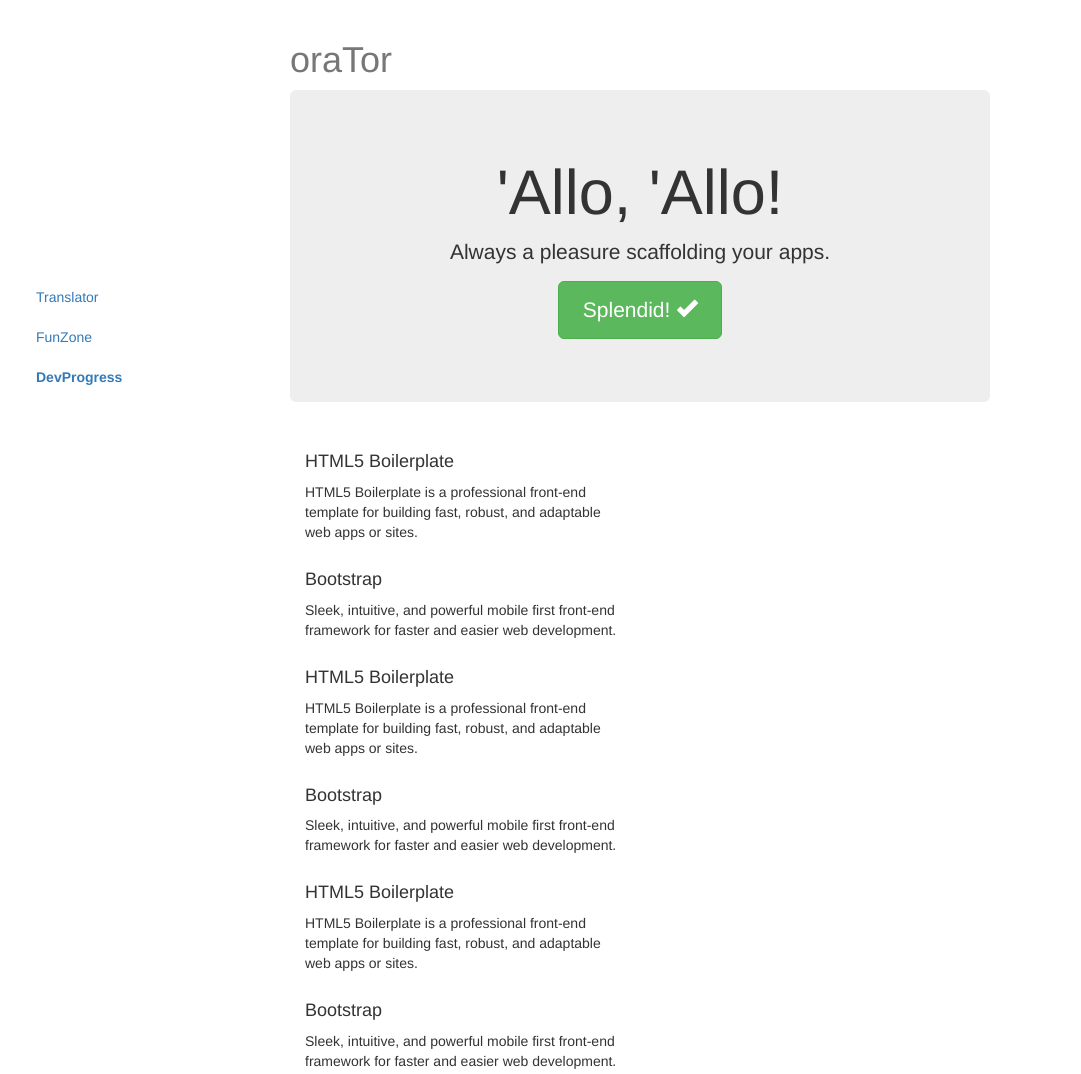
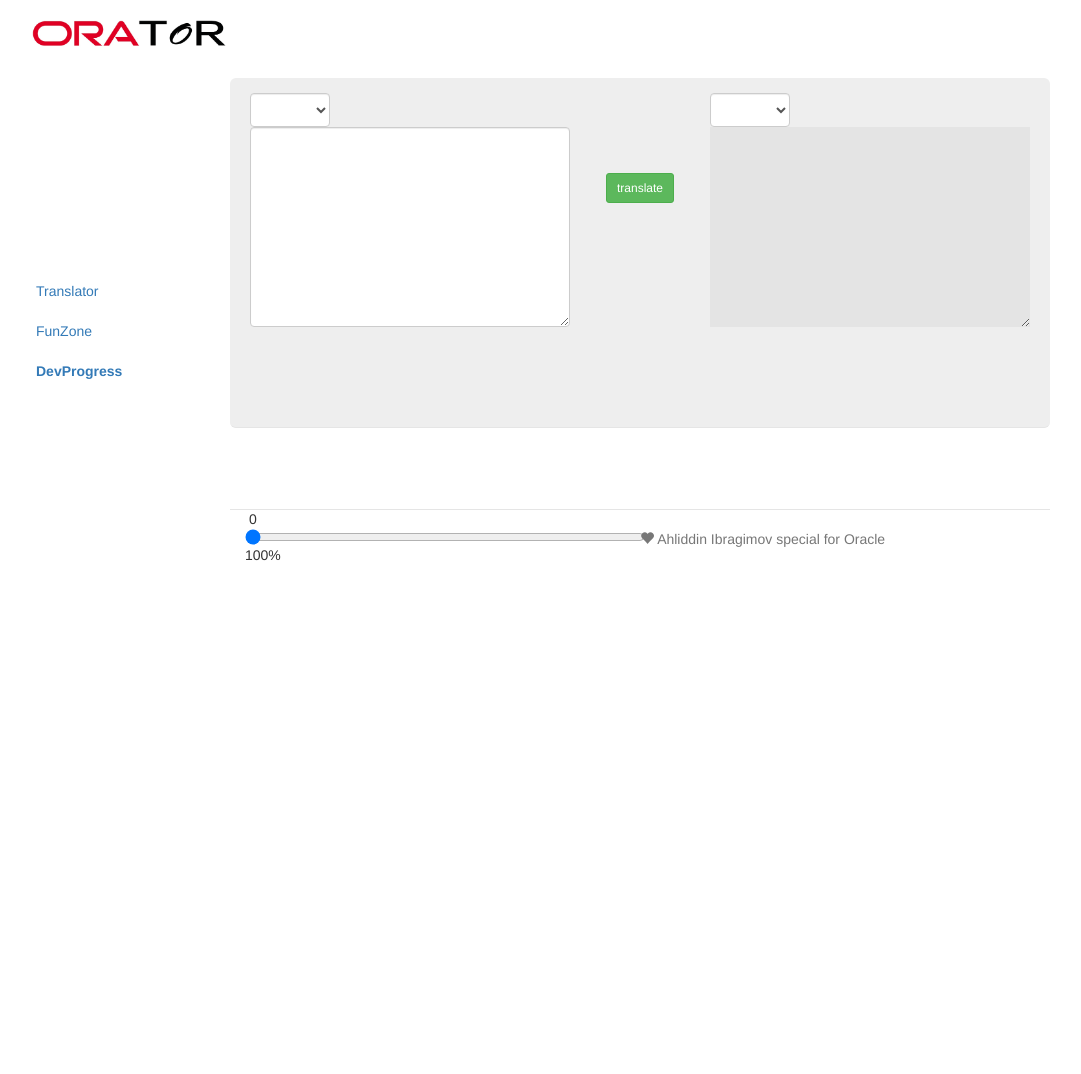
Before and after one commit to ahliddin/oraTor, a website: page app/index.html in a window 1280 px wide. Shown: the top 1074 px of the page, without its empty margins (0-1081 px from the left). After the commit the page ends 800 px from the top, so only its background shows below. Drawn offline with nearby package versions, Linux system fonts and the light colour scheme; files that its build step writes are made by us from their sources.

Commit message:
added the logo, input/output textareas,etc

```diff
--- a/app/index.html
+++ b/app/index.html
@@ -11,10 +11,18 @@
 
         <link rel="stylesheet" href="styles/main.css">
         <!-- endbuild -->
+
     </head>
     <body data-spy="scroll" data-target="#sidebar">
+
+        <header class="header">
+            <figure>
+                <img src="images/logo.png" alt="oraTor" width="200">
+            </figure>
+        </header>
+
         <section id="sidebar" class="sidebar">
-            <ul class="navbar nav nav-list affix" data-spy="affix">
+            <ul class="navbar nav nav-list affix-top" data-spy="affix" data-offset-top="50">
                 <li class="active"><a href="#translator">Translator</a></li>
                 <li><a href="#funzone">FunZone</a></li>
                 <li><a href="#devprogress">DevProgress</a></li>
@@ -22,74 +30,46 @@
         </section>
 
         <div class="container">
-            <h1 class="text-muted">oraTor</h1>
+            <!-- <h1 class="text-muted">oraTor</h1> -->
 
-            <section id='translator' class="jumbotron">
-                <h1>'Allo, 'Allo!</h1>
-                <p class="lead">Always a pleasure scaffolding your apps.</p>
-                <p><a class="btn btn-lg btn-success" href="#">Splendid! <span class="glyphicon glyphicon-ok"></span></a></p>
+            <section  id='translator' class="jumbotron">
+
+                <section class="input">
+                    <select class="form-control lang-input"
+                            data-bind="options:inputLangs">
+
+                    </select>
+
+                    <textarea  class="text-input form-control" rows="15" cols="50"></textarea>
+                </section>
+
+                <section class="output">
+                    <select class="form-control lang-output"
+                            data-bind="options: outputLangs">
+
+                    </select>
+
+                    <textarea  class="form text-output" rows="15" cols="50" disabled></textarea>
+                </section>
+
+                <div id="trans-btn">
+                    <button class="btn btn-success btn-sm" > translate </button>
+                </div>
+
             </section>
 
             <section id="funzone" class="row marketing">
                 <div class="col-lg-6">
-                    <h4>HTML5 Boilerplate</h4>
-                    <p>HTML5 Boilerplate is a professional front-end template for building fast, robust, and adaptable web apps or sites.</p>
+
+            </section>
 
 
-
-                    <h4>Bootstrap</h4>
-                    <p>Sleek, intuitive, and powerful mobile first front-end framework for faster and easier web development.</p>
-
-<h4>HTML5 Boilerplate</h4>
-                    <p>HTML5 Boilerplate is a professional front-end template for building fast, robust, and adaptable web apps or sites.</p>
-
-
-
-                    <h4>Bootstrap</h4>
-                    <p>Sleek, intuitive, and powerful mobile first front-end framework for faster and easier web development.</p>
-<h4>HTML5 Boilerplate</h4>
-                    <p>HTML5 Boilerplate is a professional front-end template for building fast, robust, and adaptable web apps or sites.</p>
-
-
-
-                    <h4>Bootstrap</h4>
-                    <p>Sleek, intuitive, and powerful mobile first front-end framework for faster and easier web development.</p>
-<h4>HTML5 Boilerplate</h4>
-                    <p>HTML5 Boilerplate is a professional front-end template for building fast, robust, and adaptable web apps or sites.</p>
-
-
-
-                    <h4>Bootstrap</h4>
-                    <p>Sleek, intuitive, and powerful mobile first front-end framework for faster and easier web development.</p>
-<h4>HTML5 Boilerplate</h4>
-                    <p>HTML5 Boilerplate is a professional front-end template for building fast, robust, and adaptable web apps or sites.</p>
-
-
-
-                    <h4>Bootstrap</h4>
-                    <p>Sleek, intuitive, and powerful mobile first front-end framework for faster and easier web development.</p>
-
-
-            </section>
-            <section id="devprogress" class="row marketing">
+            <section id="devprogress" class="">
                 <div class="col-lg-6">
-                    <h4>HTML5 Boilerplate</h4>
-                    <p>HTML5 Boilerplate is a professional front-end template for building fast, robust, and adaptable web apps or sites.</p>
-
-
-
-                    <h4>Bootstrap</h4>
-                    <p>Sleek, intuitive, and powerful mobile first front-end framework for faster and easier web development.</p>
-
-<h4>HTML5 Boilerplate</h4>
-                    <p>HTML5 Boilerplate is a professional front-end template for building fast, robust, and adaptable web apps or sites.</p>
-
-
-
-                    <h4>Bootstrap</h4>
-                    <p>Sleek, intuitive, and powerful mobile first front-end framework for faster and easier web development.</p>
-<h4>HTML5 Boilerplate</h4>
-                    <p>HTML5 Boilerplate is a professional front-end template for building fast, robust, and adaptable web apps or sites.</p>
+                    <form oninput="processInput(value);">
+                            <img id="progressimg" src=''>
+                        0<input style="width:400px;" type="range" value="0">100%
+                    </form>
                 </div>
             </section>
 
@@ -103,6 +83,7 @@
         <!-- build:js scripts/vendor.js -->
         <!-- bower:js -->
         <script src="../bower_components/jquery/dist/jquery.js"></script>
+
         <!-- endbower -->
         <!-- endbuild -->
 
@@ -117,6 +98,7 @@
         </script>
 
         <!-- build:js scripts/plugins.js -->
+        <script src="../bower_components/knockout/knockout-3.1.0.js"></script>
         <script src="../bower_components/bootstrap/js/affix.js"></script>
         <script src="../bower_components/bootstrap/js/alert.js"></script>
         <script src="../bower_components/bootstrap/js/dropdown.js"></script>
@@ -132,7 +114,7 @@
         <!-- endbuild -->
 
         <!-- build:js({app,.tmp}) scripts/main.js -->
-        <script src="scripts/main.js"></script>
+        <script src="scripts/orator_ko.js"></script>
         <!-- endbuild -->
 </body>
 </html>
--- /dev/null
+++ b/app/scripts/orator_ko.js
@@ -0,0 +1,9 @@
+'use strict';
+
+function OratorViewModel () {
+	this.inputLangs = ko.observableArray(['Tajikistan', 'Moldova', 'Czech Republic']);
+
+
+}
+
+ko.applyBindings (new OratorViewModel());
--- a/app/styles/main.css
+++ b/app/styles/main.css
@@ -3,33 +3,97 @@ body {
     padding-bottom: 20px;
 }
 
-/* Everything but the jumbotron gets side spacing for mobile first views */
-
-.sidebar {
-    width: 150px;
-    margin-top: 20%;
-    margin-left: 20px;
-    float: left;
-}
-li.active  {
-    font-weight: bold;
-
+.header {
+    margin-left:30px;
 }
 
 .container-narrow > hr {
     margin: 30px 0;
 }
 
-/* Main marketing message and sign up button */
-.jumbotron {
-    text-align: center;
-    border-bottom: 1px solid #e5e5e5;
+.sidebar {
+    width: 150px;
+    margin-top: 15%;
+    margin-left: 20px;
+    float: left;
 }
 
-.jumbotron .btn {
-    font-size: 21px;
-    padding: 14px 24px;
+.sidebar li.active  {
+    font-weight: bold;
+
 }
+
+.container .jumbotron {
+    /*text-align: center;*/
+    border-bottom: 1px solid #e5e5e5;
+    padding-top: 10px;
+    padding-left: 10px;
+    padding-right: 10px;
+    padding-bottom: 20px;
+    height: 350px;
+}
+
+.jumbotron #trans-btn {
+    text-align: center;
+    vertical-align: center;
+    font-size: 14px;
+    padding: 5px 5px;
+    margin-top: 10%;
+}
+
+.jumbotron .input {
+
+    float: left;
+    padding: 5px;
+    margin-left: 5px;
+}
+
+.jumbotron .input .text-input  {
+    font-size: 18px;
+    line-height: 18px;
+
+    min-width: 150px;
+    max-width: 320px;
+    min-height: 100px;
+    max-height: 200px;
+}
+
+.jumbotron .input .lang-input {
+    font-size: 12px;
+    width: 80px;
+    padding: 10px;
+}
+
+.jumbotron .output {
+    padding: 5px;
+    margin-right: 5px;
+    float: right;
+
+
+}
+
+.jumbotron .output .text-output {
+    background-color: #E4E4E4;
+    font-size: 18px;
+    line-height: 18px;
+    border:0px;
+
+    min-width: 150px;
+    max-width: 320px;
+    min-height: 100px;
+    max-height: 200px;
+}
+
+.jumbotron .output .lang-output {
+    font-size: 12px;
+    width: 80px;
+}
+
+
+
+
+/* Main marketing message and sign up button */
+
 
 /* Supporting marketing content */
 .marketing {
@@ -51,7 +115,7 @@ li.active  {
 /* Responsive: Portrait tablets and up */
 @media screen and (min-width: 768px) {
     .container {
-        max-width: 730px;
+        max-width: 850px;
     }
 
     /* Remove the padding we set earlier */
```
Also changed, not shown: app/images/logo.png (added), app/images/oracle-large.jpg (added), app/images/oracle-logo-png.png (added), 1 other file.
